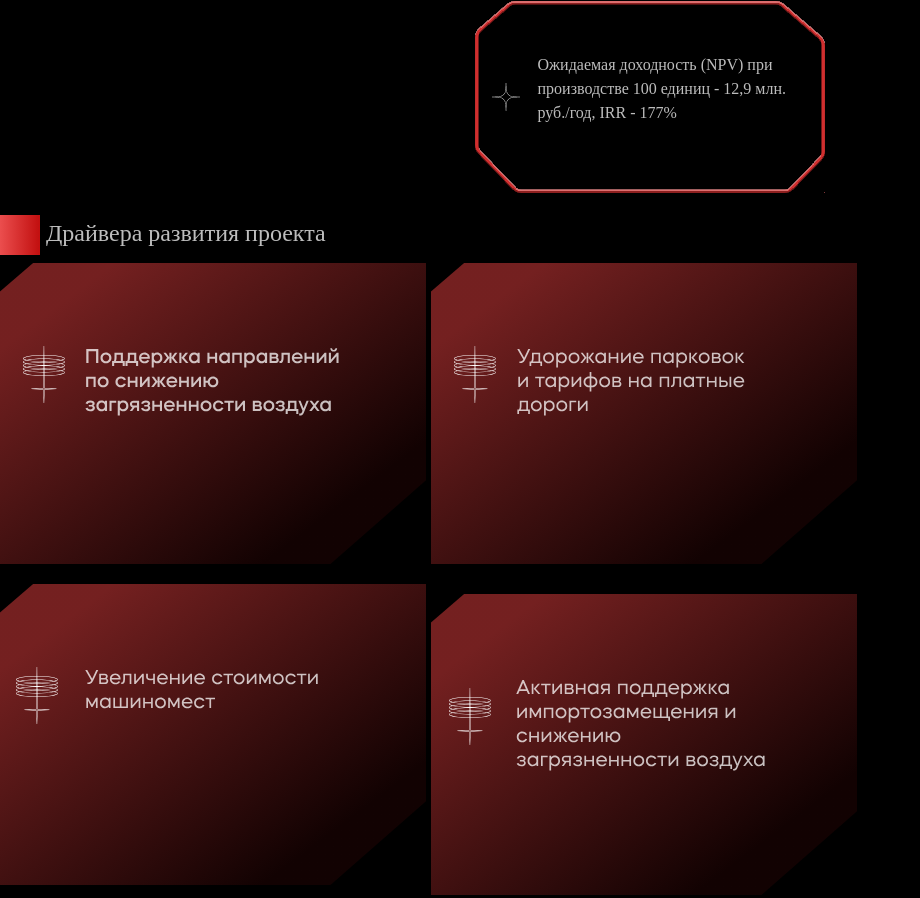
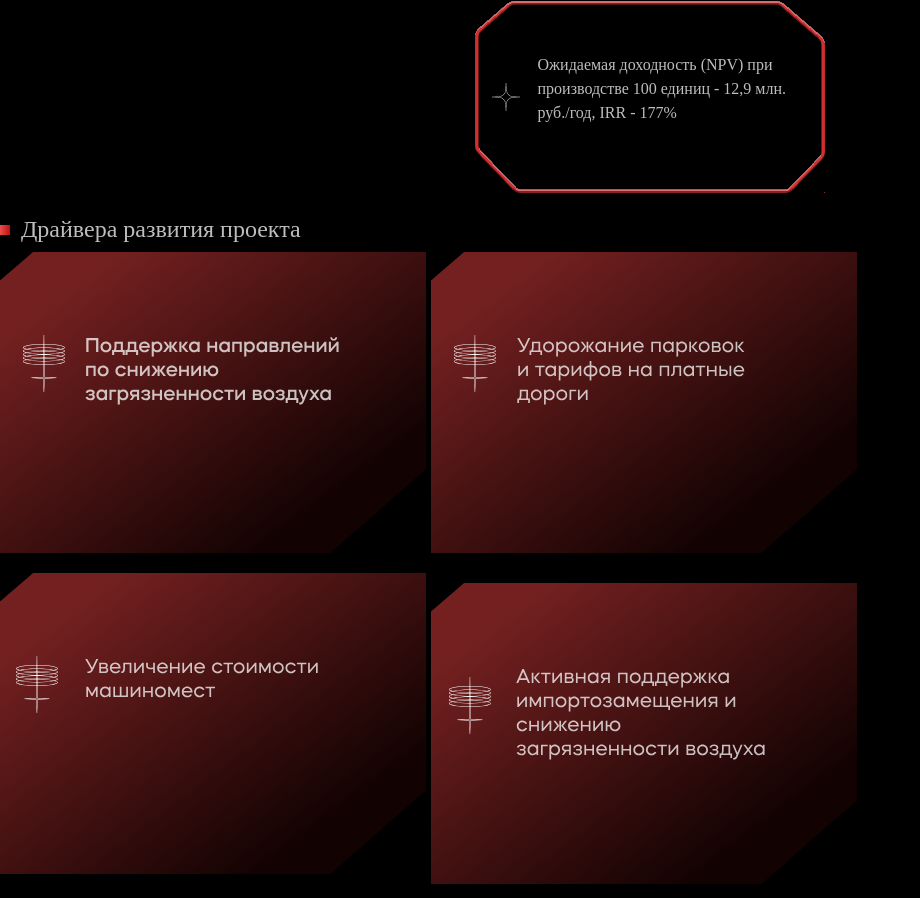
Before and after one commit to project-itgirlschool/city_trike, a plain HTML site: page index.html in a window 1280 px wide. Shown: the part 2774-3672 px from the top of the page, without its empty margins (0-920 px from the left). Drawn offline with nearby package versions, Linux system fonts and the light colour scheme; a web font is replaced by a local one.

Commit message:
CITY TRIKE

```diff
--- a/assets/styles/style.css
+++ b/assets/styles/style.css
@@ -1050,8 +1050,11 @@ a:hover {
 .diplomas__img_2 {
     padding-left: 185px;
     margin-top: -175px;
-
-
+}
+.square{
+    width: 15px;
+    padding-bottom: 3px;
+    padding-right: 5px;
 }
 
 @media screen and (min-width: 1920px) {
```
